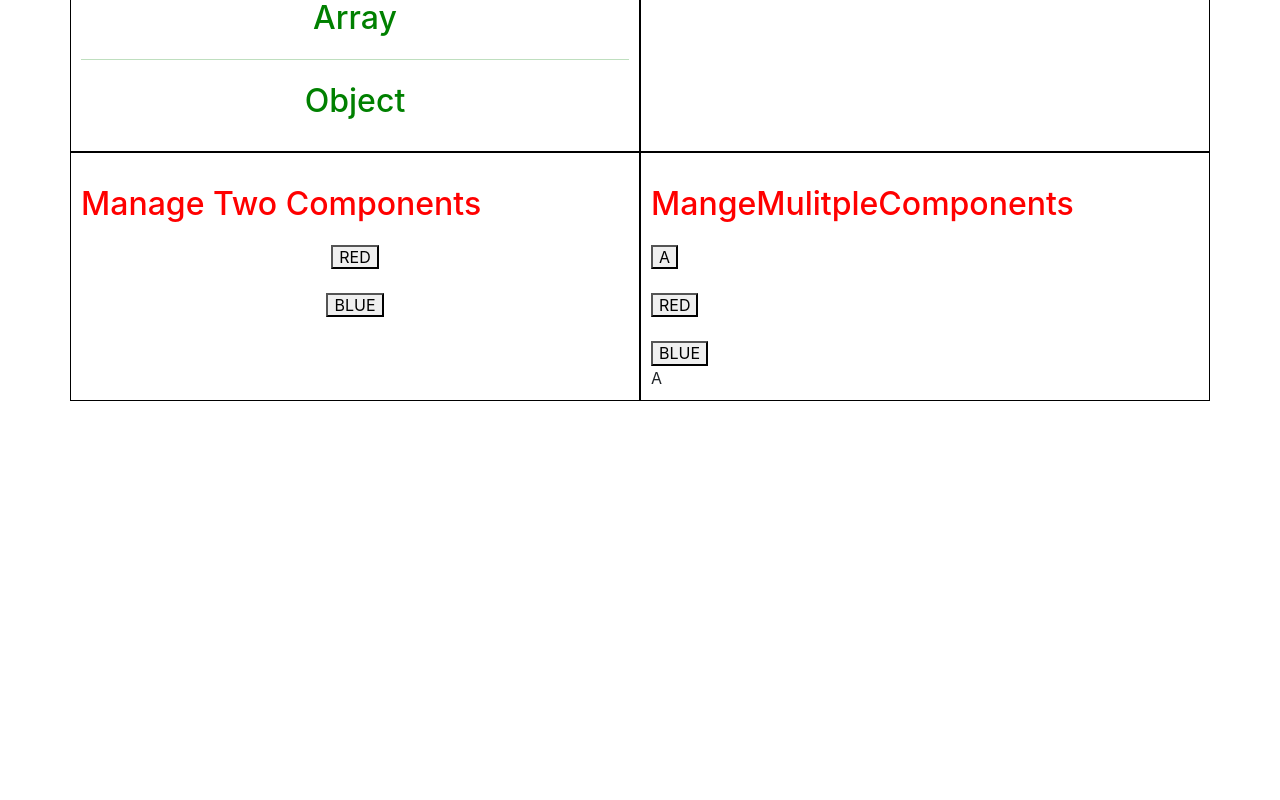
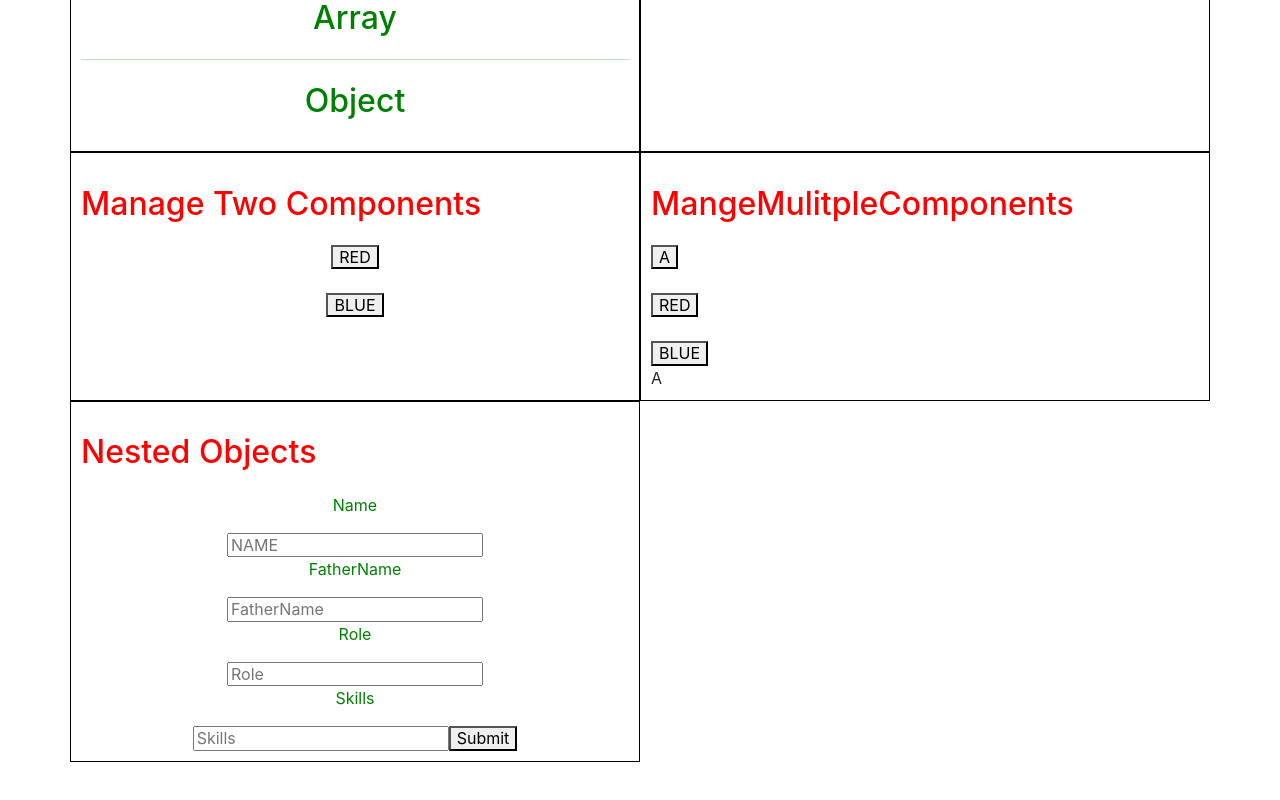
Before and after one commit to balaji1610/basic_react_new, a React (Create React App) app: page /kindOfTopices in a window 1280 px wide. Shown: the part 564-1364 px from the top of the page. Before the commit the page ends 1049 px from the top, so only its background shows below. Built offline with nearby package versions, Linux system fonts and the light colour scheme.

Commit message:
nested_objects_DSA

```diff
--- /dev/null
+++ b/src/Components/KindofTopices/NestedObjects.jsx
@@ -0,0 +1,107 @@
+import { useState } from "react";
+
+export default function NestedObjects() {
+  const [nestedObject, setNestedObject] = useState({
+    PersonalDetails: {
+      Name: " ",
+      FatherName: " ",
+    },
+    ProfessionalDetails: {
+      Role: " ",
+      Skills: ["HTML", "CSS", "JS"],
+    },
+  });
+
+  const [finalArray, setFinalArray] = useState([]);
+  const handleChange = (e) => {
+    if (Object.keys(nestedObject.PersonalDetails).includes(e.target.name)) {
+      setNestedObject((prevState) => ({
+        ...prevState,
+        PersonalDetails: {
+          ...nestedObject.PersonalDetails,
+          [e.target.name]: e.target.value,
+        },
+      }));
+    } else if (e.target.name === "Skills") {
+      setNestedObject((prevState) => ({
+        ...prevState,
+        ProfessionalDetails: {
+          ...nestedObject.ProfessionalDetails,
+          [e.target.name]: [e.target.value],
+        },
+      }));
+    } else {
+      setNestedObject((prevState) => ({
+        ...prevState,
+        ProfessionalDetails: {
+          ...nestedObject.ProfessionalDetails,
+          [e.target.name]: e.target.value,
+        },
+      }));
+    }
+  };
+
+  const EventClick = () => {
+    setFinalArray([...finalArray, nestedObject]);
+  };
+  // const {
+  //   PersonalDetails: { Name, FatherName }
+  // } = nestedObject;
+
+  // console.log(nestedObject);
+  // console.log(finalArray, "finalArray");
+
+  return (
+    <div className="App">
+      <div>
+        {" "}
+        <p>Name</p>
+        <input
+          type="text"
+          name="Name"
+          placeholder="NAME"
+          onChange={(e) => handleChange(e)}
+        />
+        <p>FatherName</p>
+        <input
+          type="text"
+          name="FatherName"
+          placeholder="FatherName"
+          onChange={(e) => handleChange(e)}
+        />
+        <p>Role</p>
+        <input
+          type="text"
+          name="Role"
+          placeholder="Role"
+          onChange={(e) => handleChange(e)}
+        />
+        <p>Skills</p>
+        <input
+          type="text"
+          name="Skills"
+          placeholder="Skills"
+          onChange={(e) => handleChange(e)}
+        />
+        <button onClick={EventClick}>Submit</button>
+      </div>
+
+      <div>
+        {finalArray.map((item) => {
+          const {
+            PersonalDetails: { Name, FatherName },
+          } = item;
+
+          const {
+            ProfessionalDetails: { Role, Skills },
+          } = item;
+          return (
+            <div>
+              NAME: {Name},FatherName:{FatherName} ROLE:{Role} Skills:{Skills}
+            </div>
+          );
+        })}
+      </div>
+    </div>
+  );
+}
--- a/src/Components/KindofTopices/miscellaneous/miscellaneousTopic.jsx
+++ b/src/Components/KindofTopices/miscellaneous/miscellaneousTopic.jsx
@@ -2,6 +2,7 @@ import ArrayObject from "../ArratObject";
 import BelowAboveHundred from "../BelowAboveHundered";
 import MangeTwoComponent from "../MangeTwoComponents";
 import MangeMulitpleComponents from "../MangeMulitpleComponents";
+import NestedObjects from "../NestedObjects";
 export default function miscellaneous() {
   return (
     <div>
@@ -35,6 +36,15 @@ export default function miscellaneous() {
             <MangeMulitpleComponents />
           </div>
         </div>
+
+        <div class="row">
+          <div className="col-md-6 col-sm-6 Programm_c_ui">
+            <h1>Nested Objects</h1>
+            <NestedObjects />
+          </div>
+
+          <div className="col-md-6 col-sm-6"></div>
+        </div>
       </div>
     </div>
   );
```
